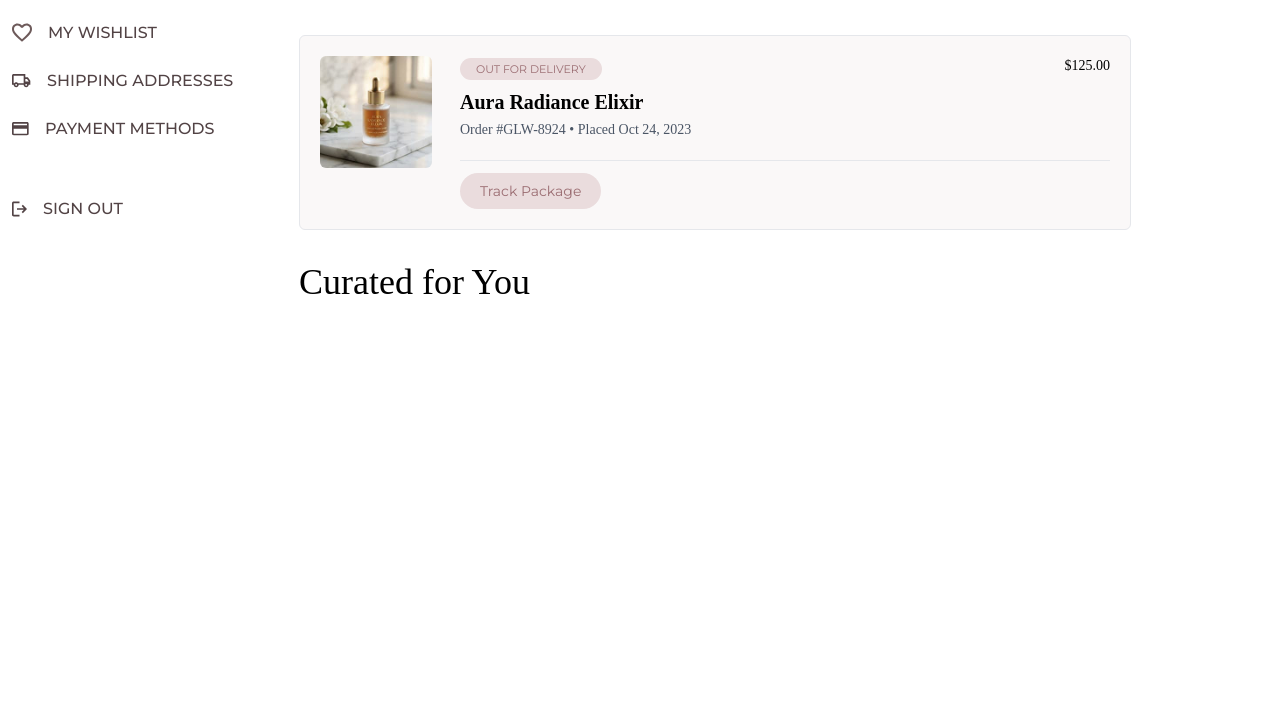
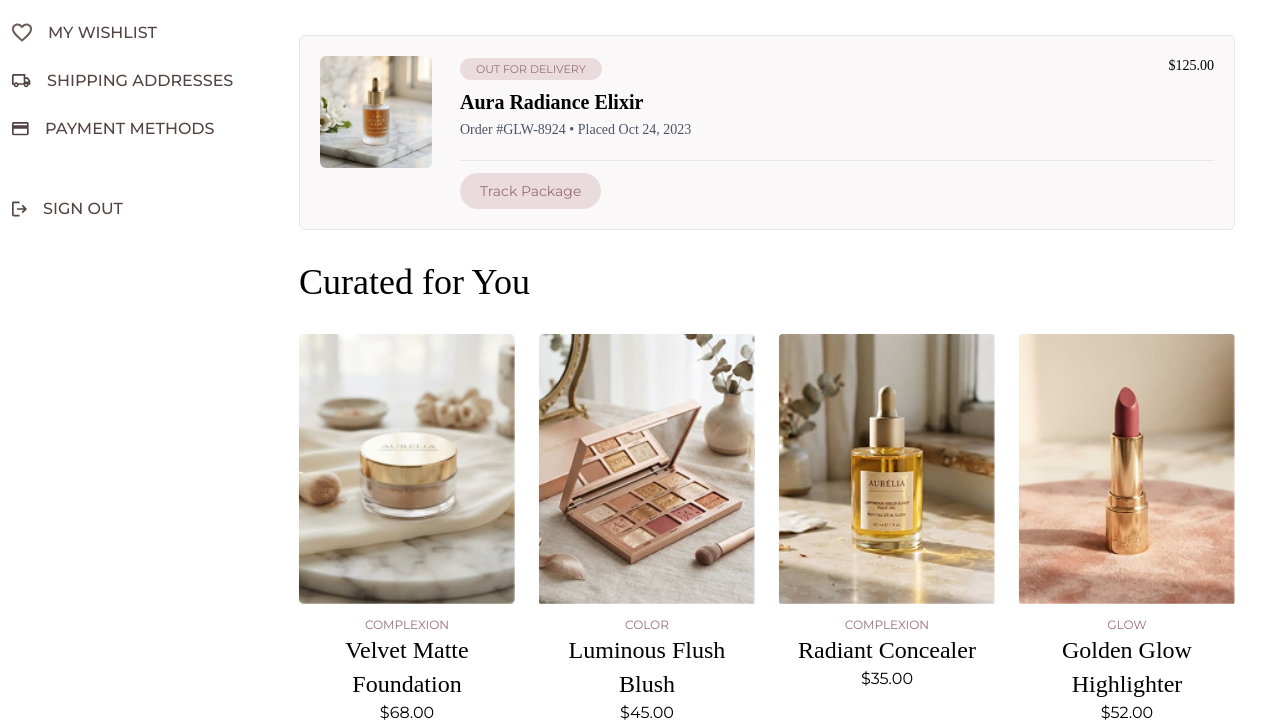
Before and after one commit to RahmaMesmar/FrontEnd-Tailwind, a website: page Account.html in a window 1280 px wide. Shown: the part 524-1249 px from the top of the page. Before the commit the page ends 858 px from the top, so only its background shows below. Drawn offline with nearby package versions, Linux system fonts and the light colour scheme; a web font is replaced by a local one.

Commit message:
the end of account page

```diff
--- a/Account.html
+++ b/Account.html
@@ -85,7 +85,7 @@
     </div>
     <div>
     <div class="flex gap-6">
-      <div class="mt-20 py-9 px-10 bg-[#F6F3F2]">
+      <div class="mt-20 py-9 px-20 mx-3 bg-[#F6F3F2]">
         <img src="./assets/icons/oneStar.svg" class="mx-auto">
         <h5 class="font-LiberationSerif text-center">STATUS</h5>
         <h3 class="font-LiberationSerif text-center font-normal">Glow Insider</h3>
@@ -146,6 +146,37 @@
  <h2 class="font-LiberationSerif text-4xl my-8 font-normal ">
         Curated for You
     </h2>
+     <div class="grid grid-cols-4 gap-6">
+
+        <div class="text-center">
+            <img src="./assets/account page/velvet.png" class="w-full rounded">
+            <p class="text-xs text-[#9b6d72] mt-3">COMPLEXION</p>
+            <h3 class="font-LiberationSerif font-normal">Velvet Matte<br>Foundation</h3>
+            <p>$68.00</p>
+        </div>
+
+        <div class="text-center">
+            <img src="./assets/account page/blush.png" class="w-full rounded">
+            <p class="text-xs text-[#9b6d72] mt-3">COLOR</p>
+            <h3 class="font-LiberationSerif font-normal">Luminous Flush<br>Blush</h3>
+            <p>$45.00</p>
+        </div>
+
+        <div class="text-center">
+            <img src="./assets/account page/concealer.png" class="w-full rounded">
+            <p class="text-xs text-[#9b6d72] mt-3 ">COMPLEXION</p>
+            <h3 class="font-LiberationSerif font-normal">Radiant Concealer</h3>
+            <p>$35.00</p>
+        </div>
+
+        <div class="text-center">
+            <img src="./assets/account page/goldenglow.png" class="w-full rounded">
+            <p class="text-xs text-[#9b6d72] mt-3">GLOW</p>
+            <h3 class="font-LiberationSerif font-normal">Golden Glow<br>Highlighter</h3>
+            <p>$52.00</p>
+        </div>
+
+    </div>
     </div>
 </section>
 </body>
```
Also changed, not shown: index.html (+1 -1 lines), assets/account page/blush.png (added), assets/account page/concealer.png (added), assets/account page/goldenglow.png (added), assets/account page/velvet.png (added), src/output.css.
